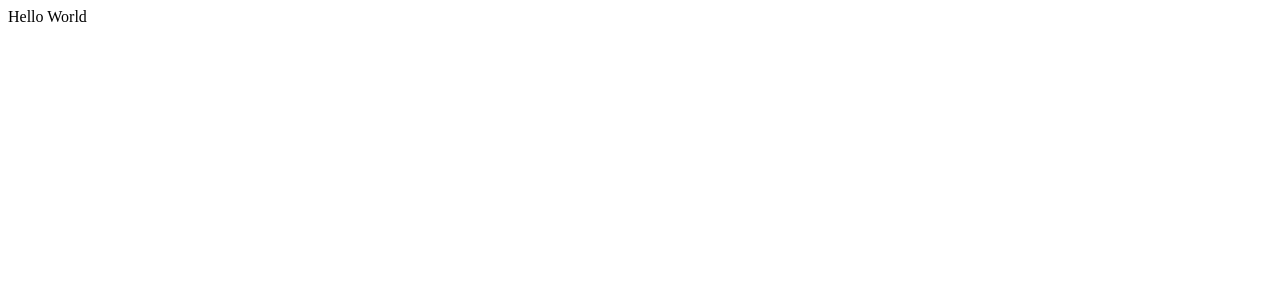
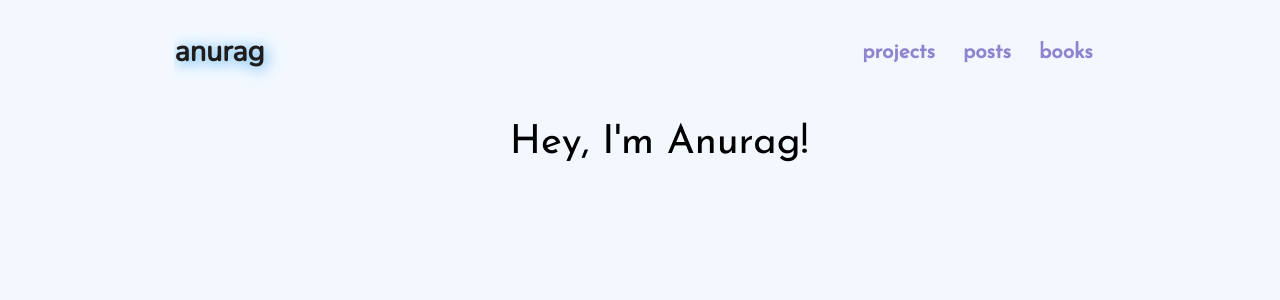
Before and after one commit to anuragts/oldsite, a Vue app: page / in a window 1280 px wide. Shown: the top 300 px of the page. Built offline with nearby package versions, Linux system fonts and the light colour scheme.

Commit message:
feat[routing,navbar]

```diff
--- a/index.html
+++ b/index.html
@@ -1,13 +1,28 @@
 <!DOCTYPE html>
 <html lang="en">
+
 <head>
   <meta charset="UTF-8" />
   <!-- <link rel="icon" href="/favicon.ico" /> -->
   <meta name="viewport" content="width=device-width, initial-scale=1.0" />
   <title>Anurag</title>
 </head>
+
 <body>
+  <style>
+
+    * {
+      background-color: var(--primary);
+      color: var(--secondary);
+    }
+
+    #app {
+      margin-left: 13vw;
+      margin-right: 10vw;
+    }
+  </style>
   <div id="app"></div>
   <script type="module" src="/src/main.js"></script>
 </body>
+
 </html>
--- a/src/App.vue
+++ b/src/App.vue
@@ -1,12 +1,22 @@
 <script setup>
 import { RouterLink, RouterView } from 'vue-router'
+import Navbar from "@/components/Navbar.vue";
 
 </script>
 
 <template>
+<Navbar />
   <RouterView />
 </template>
 
 <style>
+@import url('https://fonts.googleapis.com/css2?family=Josefin+Sans:wght@200;400&display=swap');
+@import url('https://fonts.googleapis.com/css2?family=Nunito&display=swap');
 
+:root {
+  --primary: #F3F8FF;
+  --black: #1f1c1c;
+  --third: #8e84d0;
+
+}
 </style>
--- a/src/assets/base.css
+++ /dev/null
@@ -1,74 +0,0 @@
-/* color palette from <https://github.com/vuejs/theme> */
-:root {
-  --vt-c-white: #ffffff;
-  --vt-c-white-soft: #f8f8f8;
-  --vt-c-white-mute: #f2f2f2;
-
-  --vt-c-black: #181818;
-  --vt-c-black-soft: #222222;
-  --vt-c-black-mute: #282828;
-
-  --vt-c-indigo: #2c3e50;
-
-  --vt-c-divider-light-1: rgba(60, 60, 60, 0.29);
-  --vt-c-divider-light-2: rgba(60, 60, 60, 0.12);
-  --vt-c-divider-dark-1: rgba(84, 84, 84, 0.65);
-  --vt-c-divider-dark-2: rgba(84, 84, 84, 0.48);
-
-  --vt-c-text-light-1: var(--vt-c-indigo);
-  --vt-c-text-light-2: rgba(60, 60, 60, 0.66);
-  --vt-c-text-dark-1: var(--vt-c-white);
-  --vt-c-text-dark-2: rgba(235, 235, 235, 0.64);
-}
-
-/* semantic color variables for this project */
-:root {
-  --color-background: var(--vt-c-white);
-  --color-background-soft: var(--vt-c-white-soft);
-  --color-background-mute: var(--vt-c-white-mute);
-
-  --color-border: var(--vt-c-divider-light-2);
-  --color-border-hover: var(--vt-c-divider-light-1);
-
-  --color-heading: var(--vt-c-text-light-1);
-  --color-text: var(--vt-c-text-light-1);
-
-  --section-gap: 160px;
-}
-
-@media (prefers-color-scheme: dark) {
-  :root {
-    --color-background: var(--vt-c-black);
-    --color-background-soft: var(--vt-c-black-soft);
-    --color-background-mute: var(--vt-c-black-mute);
-
-    --color-border: var(--vt-c-divider-dark-2);
-    --color-border-hover: var(--vt-c-divider-dark-1);
-
-    --color-heading: var(--vt-c-text-dark-1);
-    --color-text: var(--vt-c-text-dark-2);
-  }
-}
-
-*,
-*::before,
-*::after {
-  box-sizing: border-box;
-  margin: 0;
-  position: relative;
-  font-weight: normal;
-}
-
-body {
-  min-height: 100vh;
-  color: var(--color-text);
-  background: var(--color-background);
-  transition: color 0.5s, background-color 0.5s;
-  line-height: 1.6;
-  font-family: Inter, -apple-system, BlinkMacSystemFont, 'Segoe UI', Roboto, Oxygen, Ubuntu,
-    Cantarell, 'Fira Sans', 'Droid Sans', 'Helvetica Neue', sans-serif;
-  font-size: 15px;
-  text-rendering: optimizeLegibility;
-  -webkit-font-smoothing: antialiased;
-  -moz-osx-font-smoothing: grayscale;
-}
--- a/src/components/Home.vue
+++ b/src/components/Home.vue
@@ -1,10 +1,15 @@
-<script>
-</script>
+<script></script>
 <template>
-
-Hello World
-
+  <div class="home">
+    <div class="slogan">Hey, I'm <span class="name">Anurag!</span></div>
+    <div class="about"></div>
+  </div>
 </template>
 <style scoped>
-
+.slogan {
+  font-size: 40px;
+  font-weight: 400;
+  font-family: "Josefin Sans", sans-serif;
+  text-align: center;
+}
 </style>
--- /dev/null
+++ b/src/components/Navbar.vue
@@ -0,0 +1,80 @@
+<template>
+  <div class="navbar">
+    <ul>
+      <li class="start"><router-link class="active" to="/">anurag</router-link>
+      </li>
+      <li><router-link to="/posts" class="r-link" id="last">books</router-link>
+      </li>
+
+      <li><router-link to="/posts" class="r-link">posts</router-link></li>
+      <li><router-link to="/projects" class="r-link">projects</router-link></li>
+    </ul>
+  </div>
+</template>
+<style scoped>
+.navbar {
+  margin-top: 2rem;
+  margin-bottom: 2rem;
+}
+ul {
+  list-style-type: none;
+  margin: 0;
+  padding: 0;
+  overflow: hidden;
+}
+
+li {
+  float: right;
+}
+
+.start {
+  float: left;
+}
+
+li .active {
+  display: block;
+  text-align: center;
+  text-decoration: none;
+  font-family: "Nunito", sans-serif;
+  color: var(--black);
+  font-size: 1.8rem;
+  font-weight: 800;
+  padding-bottom: 20px;
+  text-shadow: 2px 2px 15px rgb(58, 165, 236);
+}
+li .r-link {
+  color: var(--third);
+  text-align: center;
+  margin-top:10px;
+  margin-left: 14px ;
+  margin-right: 14px;
+  padding-bottom: 5px;
+  text-decoration: none;
+  font-family: "Josefin Sans", sans-serif;
+  font-size: 1.3rem;
+  font-weight: 600;
+  display: inline-block;
+  position: relative;
+
+}
+ .r-link:after{
+  content: '';
+  position: absolute;
+  width: 100%;
+  transform: scaleX(0);
+  height: 2px;
+  bottom: 0;
+  left: 0;
+  background-color: var(--third);
+  transform-origin: bottom right;
+  transition: transform 0.35s ease-out;
+
+}
+ .r-link:hover:after{
+   transform: scaleX(1);
+  transform-origin: bottom left;
+}
+#last {
+  margin-right: 4vw;
+}
+</style>
--- a/src/router/index.js
+++ b/src/router/index.js
@@ -9,6 +9,16 @@ const router = createRouter({
       name: 'home',
       component: Home
     },
+    {
+      path: '/posts',
+      name: 'posts',
+      component: () => import('../components/Posts.vue')
+    },
+    {
+      path:'/projects',
+      name:'projects',
+      component: () => import('../components/Projects.vue')
+    }
   ]
 })
 
```
Also changed, not shown: src/assets/logo.svg (deleted), src/components/Posts.vue (added), src/components/Projects.vue (added). Lines whose indentation alone changed are shown as unchanged.
